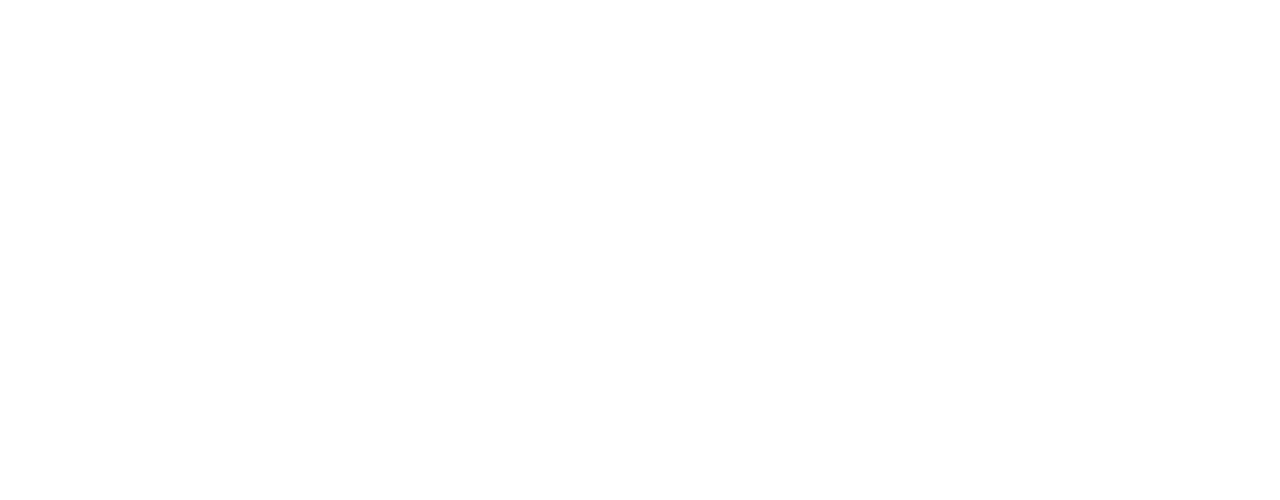
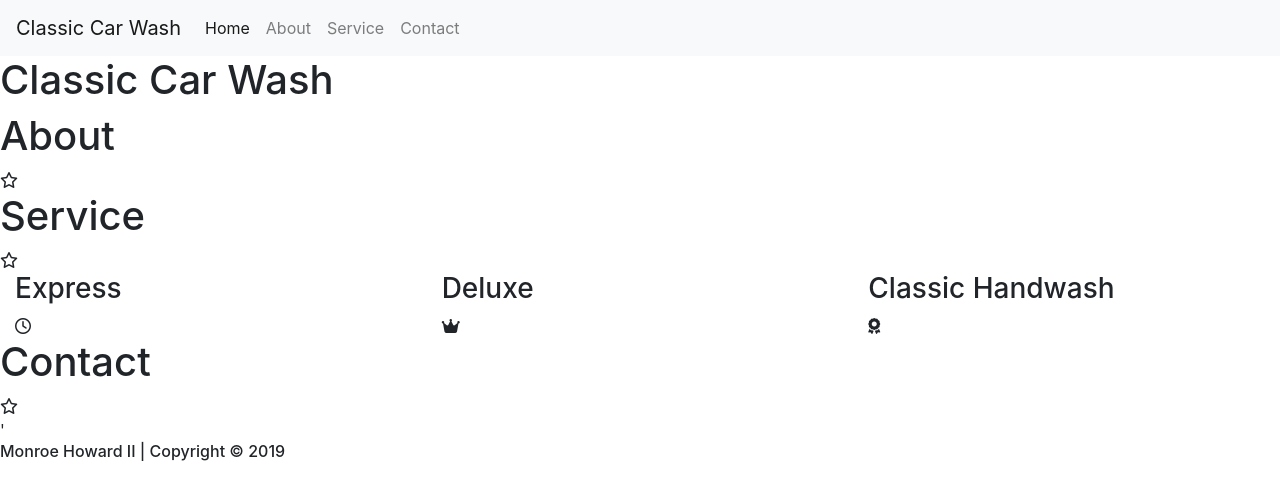
Before and after one commit to Mhoward1934/Car-Wash, a plain HTML site: page index.html in a window 1280 px wide. Drawn offline with nearby package versions, Linux system fonts and the light colour scheme.

Commit message:
initial structure of html page

```diff
--- a/index.html
+++ b/index.html
@@ -15,8 +15,62 @@
 </head>
 
 <body>
-
-
+    <nav class="navbar navbar-expand-lg navbar-light bg-light">
+        <a class="navbar-brand" href="#">Classic Car Wash</a>
+        <button class="navbar-toggler" type="button" data-toggle="collapse" data-target="#navbarNav" aria-controls="navbarNav" aria-expanded="false" aria-label="Toggle navigation">
+          <span class="navbar-toggler-icon"></span>
+        </button>
+        <div class="collapse navbar-collapse" id="navbarNav">
+          <ul class="navbar-nav">
+            <li class="nav-item active">
+              <a class="nav-link" href="index.html">Home <span class="sr-only">(current)</span></a>
+            </li>
+            <li class="nav-item">
+              <a class="nav-link" href="#about">About</a>
+            </li>
+            <li class="nav-item">
+              <a class="nav-link" href="#service">Service</a>
+            </li>
+            <li class="nav-item">
+              <a class="nav-link" href="#contact">Contact</a>
+            </li>
+          </ul>
+        </div>
+      </nav>
+      <div class="header">
+          <h1>Classic Car Wash</h1>
+      </div>
+      <div class="about">
+          <h1>About</h1>
+          <i class="far fa-star"></i>
+      </div>
+      <div class="service">
+          <h1>Service</h1>
+          <i class="far fa-star"></i>
+          <div class="container-fluid">
+              <div class="row">
+                  <div class="col-sm-4 col-md-4">
+                      <h3>Express</h3>
+                      <i class="far fa-clock"></i>
+                  </div>
+                  <div class="col-sm-4 col-md-4">
+                      <h3>Deluxe</h3>
+                      <i class="fas fa-crown"></i>
+                  </div>
+                  <div class="col-sm-4 col-md-4">
+                      <h3>Classic Handwash</h3>
+                      <i class="fas fa-award"></i>
+                  </div>
+              </div>
+          </div>
+      </div>
+      <div class="contact">
+          <h1>Contact</h1>
+          <i class="far fa-star"></i>
+      </div>
+      <div class="footer">'
+          <h6>Monroe Howard II | Copyright &copy; 2019</h6>
+      </div>
 
 
 
```
